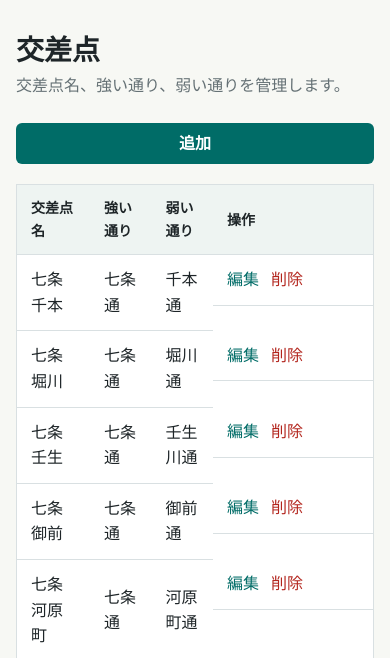
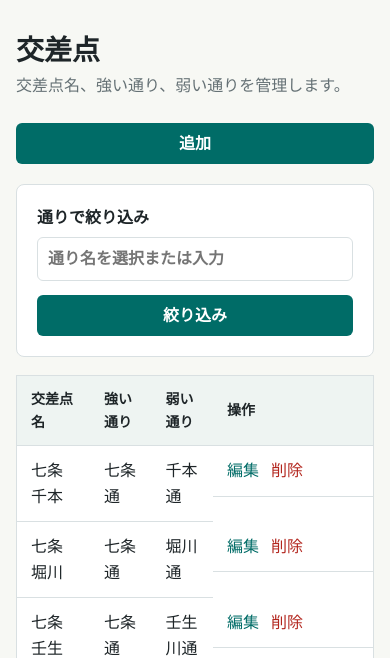
Before and after one commit to kmc-jp/kyoto-street-rank, a Flask app: page /intersections in a window 390 px wide. Shown: the part 108-766 px from the top of the page. Run offline with Flask 3, Linux system fonts and the light colour scheme.

Commit message:
交差点表示を通りでフィルタ

```diff
--- a/src/routes.py
+++ b/src/routes.py
@@ -1,4 +1,5 @@
 from flask import flash, redirect, render_template, request, url_for
+from sqlalchemy.orm import aliased
 
 from .models import Intersection, Street
 from .ranking import calculate_ranking
@@ -20,8 +21,25 @@ def register_routes(app):
 
     @app.route("/intersections")
     def intersections_index():
-        intersections = Intersection.query.order_by(Intersection.name).all()
-        return render_template("intersections/index.html", intersections=intersections)
+        selected_street = request.args.get("street", "").strip()
+        intersections_query = Intersection.query
+
+        if selected_street:
+            winner = aliased(Street)
+            loser = aliased(Street)
+            intersections_query = (
+                intersections_query.join(winner, Intersection.winner)
+                .join(loser, Intersection.loser)
+                .filter((winner.name == selected_street) | (loser.name == selected_street))
+            )
+
+        intersections = intersections_query.order_by(Intersection.name).all()
+        return render_template(
+            "intersections/index.html",
+            intersections=intersections,
+            street_names=list_street_names(),
+            selected_street=selected_street,
+        )
 
     @app.route("/intersections/new", methods=["GET", "POST"])
     def intersections_new():
--- a/static/style.css
+++ b/static/style.css
@@ -154,7 +154,8 @@ td.actions form {
 }
 
 .panel,
-.empty {
+.empty,
+.filter-bar {
   background: var(--surface);
   border: 1px solid var(--line);
   border-radius: 8px;
@@ -164,6 +165,14 @@ td.actions form {
 .panel {
   display: grid;
   gap: 16px;
+}
+
+.filter-bar {
+  display: grid;
+  grid-template-columns: minmax(240px, 1fr) auto auto;
+  align-items: end;
+  gap: 14px;
+  margin-bottom: 18px;
 }
 
 label {
@@ -221,4 +230,8 @@ input {
     display: block;
     overflow-x: auto;
   }
+
+  .filter-bar {
+    grid-template-columns: 1fr;
+  }
 }
--- a/templates/intersections/index.html
+++ b/templates/intersections/index.html
@@ -8,6 +8,22 @@
     </div>
     <a class="button" href="{{ url_for('intersections_new') }}">追加</a>
   </div>
+
+  <form class="filter-bar" method="get">
+    <label>
+      通りで絞り込み
+      <input name="street" list="street-options" value="{{ selected_street }}" placeholder="通り名を選択または入力">
+    </label>
+    <datalist id="street-options">
+      {% for street_name in street_names %}
+        <option value="{{ street_name }}"></option>
+      {% endfor %}
+    </datalist>
+    <button class="button" type="submit">絞り込み</button>
+    {% if selected_street %}
+      <a href="{{ url_for('intersections_index') }}">解除</a>
+    {% endif %}
+  </form>
 
   {% if intersections %}
     <table>
@@ -37,8 +53,8 @@
     </table>
   {% else %}
     <section class="empty">
-      <h2>交差点がありません</h2>
-      <p>交差点を追加すると通りも自動で登録されます。</p>
+      <h2>{% if selected_street %}該当する交差点がありません{% else %}交差点がありません{% endif %}</h2>
+      <p>{% if selected_street %}別の通りで絞り込むか、フィルタを解除してください。{% else %}交差点を追加すると通りも自動で登録されます。{% endif %}</p>
     </section>
   {% endif %}
 {% endblock %}
```
